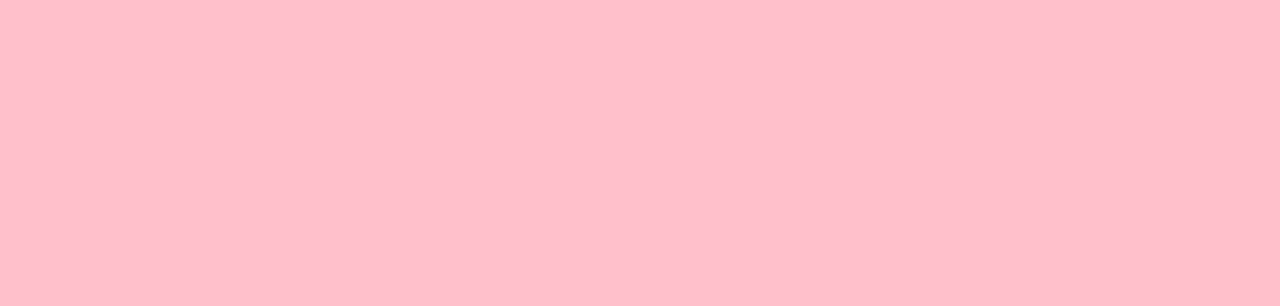
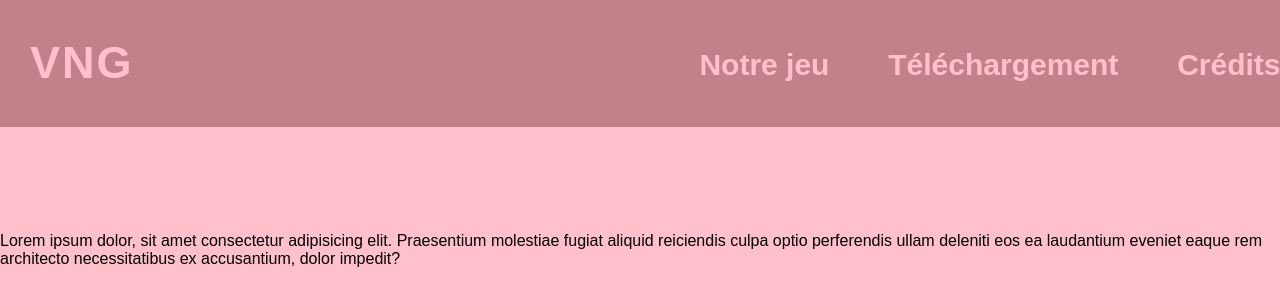
Before and after one commit to Ouistitive/VisualNovelGameWebsite, a plain HTML site: page index.html in a window 1280 px wide. Drawn offline with Linux system fonts and the light colour scheme.

Commit message:
add navbar

```diff
--- a/index.html
+++ b/index.html
@@ -4,12 +4,20 @@
     <meta charset="UTF-8">
     <title>VisualNovelGameWebsite</title>
     <link rel="stylesheet" href="styles/homepage.css">
+    <link rel="stylesheet" href="styles/navbar.css">
 </head>
 <body>
     <div id="main-page">
         <nav>
-
+            <h1> VNG </h1>
+            <ul id="nav-elements">
+                <li> Notre jeu </li>
+                <li> Téléchargement  </li>
+                <li> Crédits </li>
+            </ul>
         </nav>
+        <br/><br/><br/><br/><br/><br/><br/><br/><br/><br/><br/><br/>
+        <p>Lorem ipsum dolor, sit amet consectetur adipisicing elit. Praesentium molestiae fugiat aliquid reiciendis culpa optio perferendis ullam deleniti eos ea laudantium eveniet eaque rem architecto necessitatibus ex accusantium, dolor impedit?</p>
     </div>
 </body>
 </html>
--- a/styles/homepage.css
+++ b/styles/homepage.css
@@ -1,3 +1,9 @@
 body {
     background-color: pink;
+    font-family: Arial, Helvetica, sans-serif;
+    margin: auto;
 }
+
+#main-page {
+    width: inherit;
+}
--- /dev/null
+++ b/styles/navbar.css
@@ -0,0 +1,27 @@
+nav {
+    background-color: rgb(194, 128, 139);
+    color: pink;
+    position: fixed;
+    display: flex;
+    align-items: flex-end;
+    justify-content: space-between;
+    width: 100%;
+    font-size: 30px;
+    top: 0;
+    padding-left: 30px;
+    backdrop-filter: blur(2px);
+    z-index: 999;
+}
+
+nav ul {
+    width: 50%;
+    display: flex;
+    justify-content: space-around;
+    list-style: none;
+    font-weight: bold;
+    padding-bottom: 15px;
+}
+
+nav h1 {
+    letter-spacing: 2px;
+}
```
